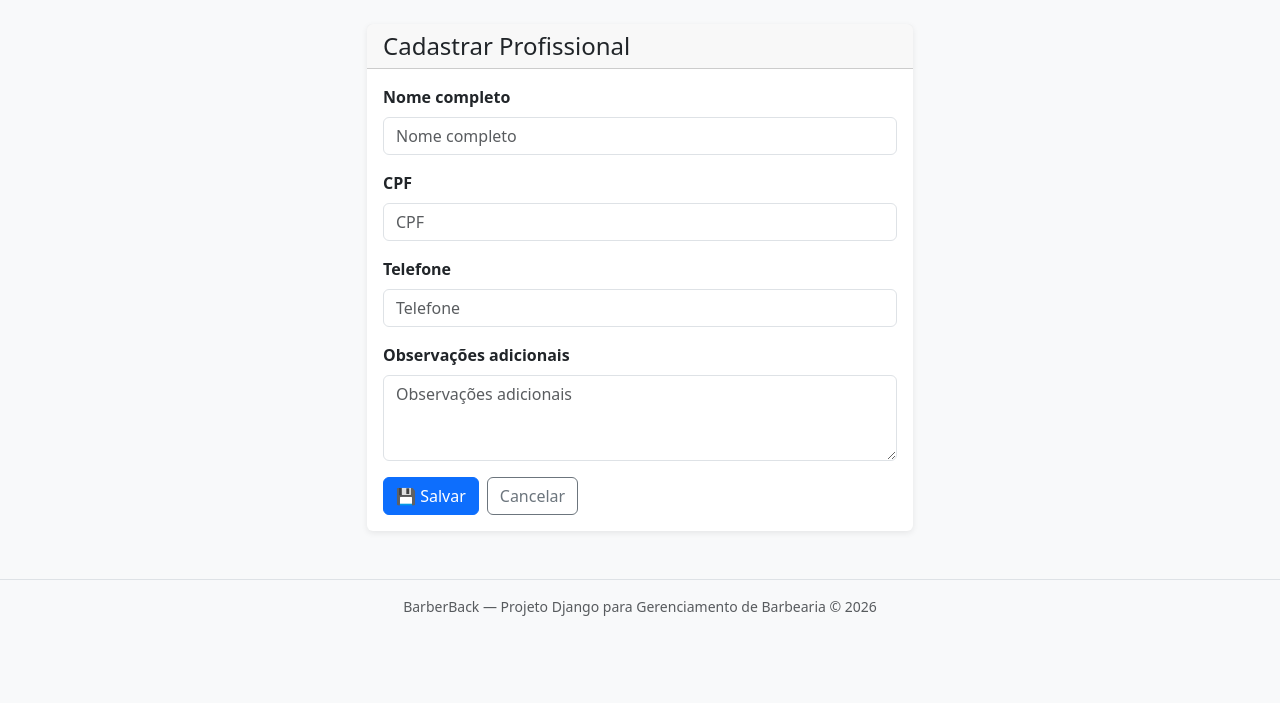
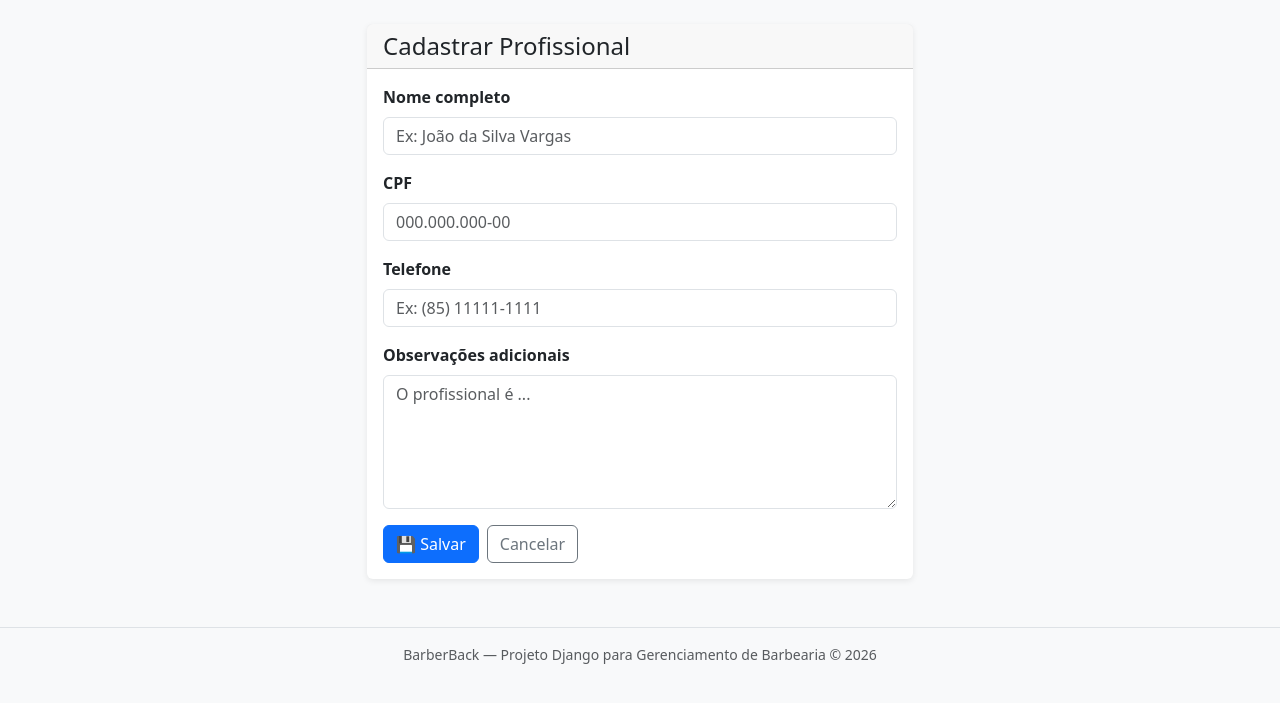
Before and after one commit to GleyCode/barberview, a Django app: page /profissionais/novo/ in a window 1280 px wide. Shown: the part 60-763 px from the top of the page. Run offline with Django 4.2, Linux system fonts and the light colour scheme.

Commit message:
Commit: Adjustments made to the professional_form.html template.

```diff
--- a/barbearia/forms.py
+++ b/barbearia/forms.py
@@ -1,5 +1,5 @@
 """
-Formulários da aplicação Biblioteca.
+Formulários da aplicação BarberView.
 
 ModelForm gera o formulário automaticamente a partir do Model.
 """
@@ -47,10 +47,10 @@ class ProfissionalForm(forms.ModelForm):
         model = Profissional
         fields = ['nome', 'cpf', 'telefone', 'obs']
         widgets = {
-            'nome': forms.TextInput(attrs={'class': 'form-control', 'placeholder': 'Nome completo'}),
-            'cpf': forms.TextInput(attrs={'class': 'form-control', 'placeholder': 'CPF'}),
-            'telefone': forms.TextInput(attrs={'class': 'form-control', 'placeholder': 'Telefone'}),
-            'obs': forms.Textarea(attrs={'class': 'form-control', 'placeholder': 'Observações adicionais', 'rows': 3}),
+            'nome': forms.TextInput(attrs={'class': 'form-control', 'placeholder': 'Ex: João da Silva Vargas'}),
+            'cpf': forms.TextInput(attrs={'class': 'form-control', 'placeholder': '000.000.000-00'}),
+            'telefone': forms.TextInput(attrs={'class': 'form-control', 'placeholder': 'Ex: (85) 11111-1111'}),
+            'obs': forms.Textarea(attrs={'class': 'form-control', 'placeholder': 'O profissional é ...', 'rows': 5}),
         }
 
 
--- a/barbearia/templates/barbearia/profissional/profissional_form.html
+++ b/barbearia/templates/barbearia/profissional/profissional_form.html
@@ -1,11 +1,11 @@
 {% extends "barbearia/base.html" %}
-{% block titulo %}{{ acao }} Profissional — Minha Barbearia{% endblock %}
+{% block titulo %}{{ finalidade }} Profissional — Minha Barbearia{% endblock %}
 {% block conteudo %}
 <div class="row justify-content-center">
     <div class="col-lg-6">
         <div class="card">
             <div class="card-header">
-                <h2 class="h4 mb-0">{{ acao }} Profissional</h2>
+                <h2 class="h4 mb-0">{{ finalidade }} Profissional</h2>
             </div>
             <div class="card-body">
                 <form method="post">
@@ -17,6 +17,7 @@
                             <div class="text-danger small">{{ form.nome.errors }}</div>
                         {% endif %}
                     </div>
+
                     <div class="mb-3">
                         <label class="form-label fw-bold">CPF</label>
                         {{ form.cpf }}
@@ -24,6 +25,7 @@
                             <div class="text-danger small">{{ form.cpf.errors }}</div>
                         {% endif %}
                     </div>
+
                     <div class="mb-3">
                         <label class="form-label fw-bold">Telefone</label>
                         {{ form.telefone }}
@@ -31,6 +33,7 @@
                             <div class="text-danger small">{{ form.telefone.errors }}</div>
                         {% endif %}
                     </div>
+
                     <div class="mb-3">
                         <label class="form-label fw-bold">Observações adicionais</label>
                         {{ form.obs }}
@@ -38,6 +41,7 @@
                             <div class="text-danger small">{{ form.obs.errors }}</div>
                         {% endif %}
                     </div>
+
                     <div class="d-flex gap-2">
                         <button type="submit" class="btn btn-primary">💾 Salvar</button>
                         {% if profissional %}
--- a/barbearia/views.py
+++ b/barbearia/views.py
@@ -238,7 +238,7 @@ def profissional_criar(request):
 
     context = {
         'form': form,
-        'acao': 'Cadastrar',
+        'finalidade': 'Cadastrar',
     }
 
     return render(request, 'barbearia/profissional/profissional_form.html', context)
```
